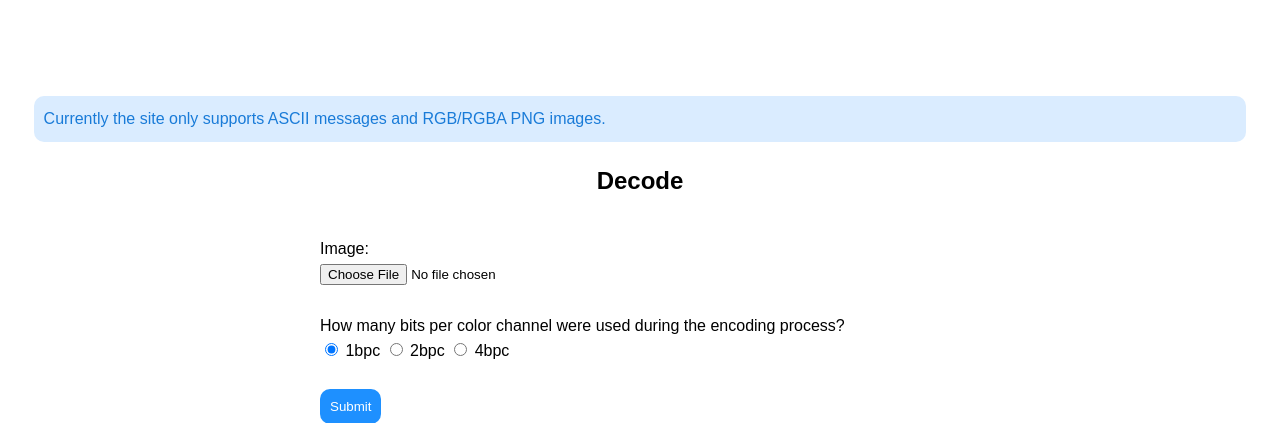
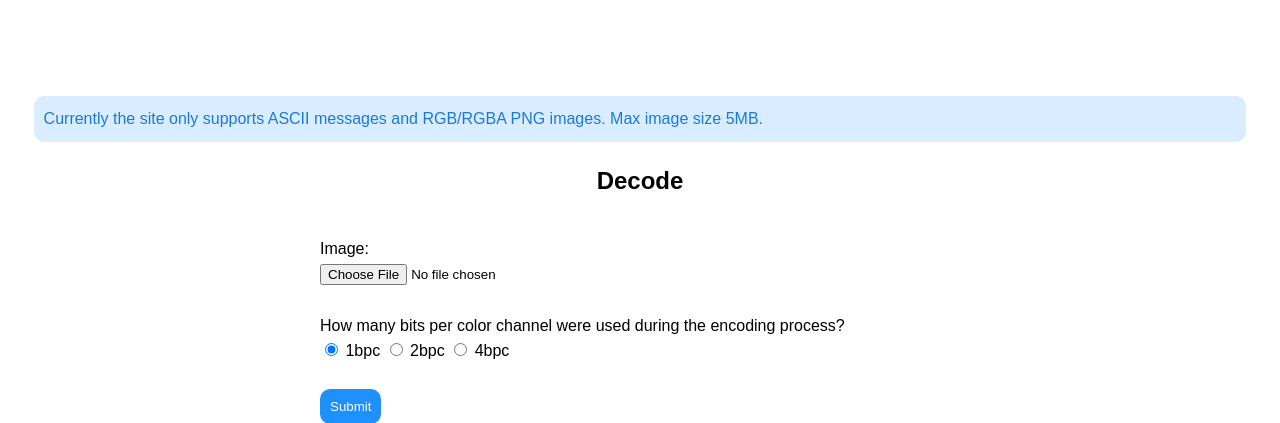
Before and after one commit to tran-hai-long/lsb_steganography, a Flask app: page /lsb/decode/ in a window 1280 px wide. Shown: the part 102-525 px from the top of the page. Run offline with Flask 2, Linux system fonts and the light colour scheme; some libraries are stand-ins or nearby versions.

Commit message:
Notify max image size in alert-box

```diff
--- a/lsb/templates/decode.html
+++ b/lsb/templates/decode.html
@@ -6,7 +6,7 @@
 {% block main %}
     <main>
         {% if not result %}
-            <p class="alert-box">Currently the site only supports ASCII messages and RGB/RGBA PNG images.</p>
+            <p class="alert-box">Currently the site only supports ASCII messages and RGB/RGBA PNG images. Max image size 5MB.</p>
         {% endif %}
         <h2>Decode</h2>
         <form method="POST" enctype="multipart/form-data" action="{{ url_for('lsb.decode_page') }}">
--- a/lsb/templates/encode.html
+++ b/lsb/templates/encode.html
@@ -6,7 +6,7 @@
 {% block main %}
     <main>
         {% if not result %}
-            <p class="alert-box">Currently the site only supports ASCII messages and RGB/RGBA PNG images.</p>
+            <p class="alert-box">Currently the site only supports ASCII messages and RGB/RGBA PNG images. Max image size 5MB.</p>
         {% endif %}
         <h2>Encode</h2>
         <form method="POST" enctype="multipart/form-data" action="{{ url_for('lsb.encode_page') }}">
```
